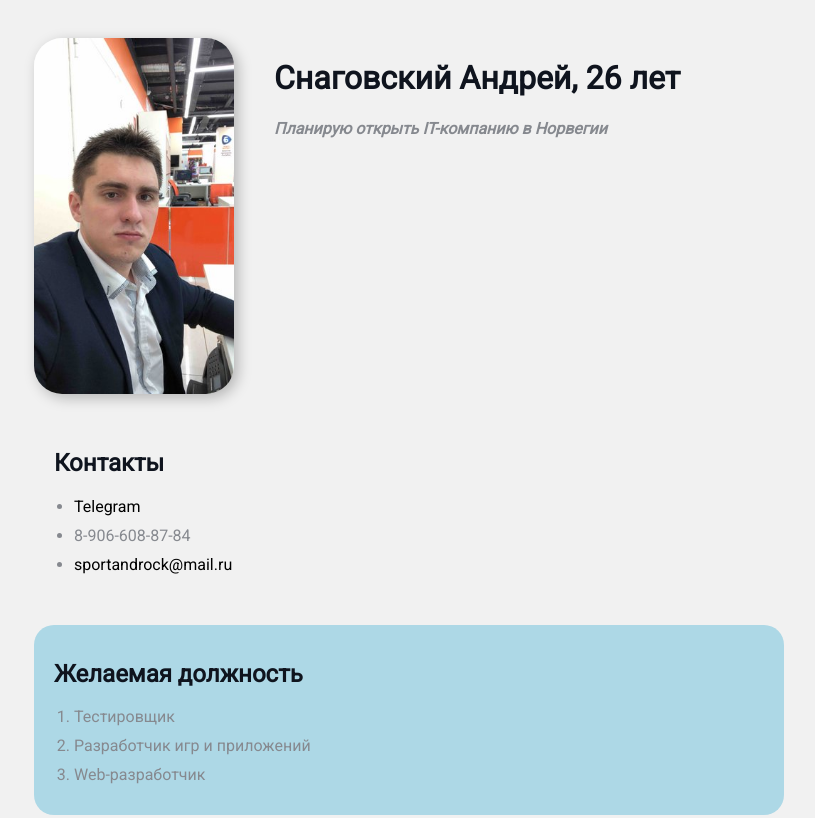
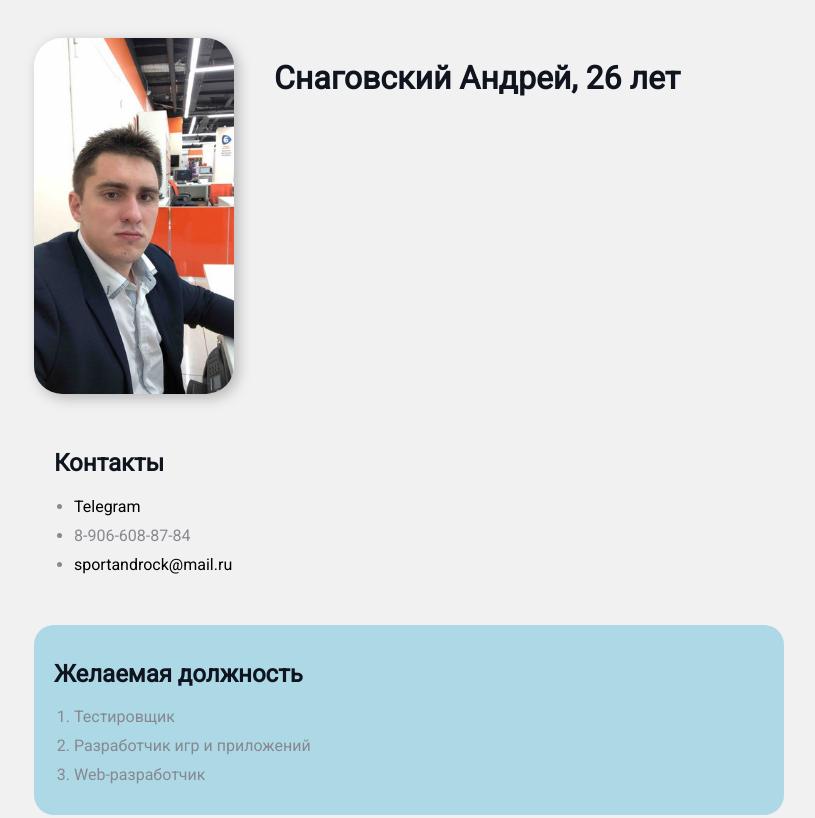
Before and after one commit to IzICatka/Resume, a plain HTML site: page index.html in a window 1280 px wide. Shown: the top 818 px of the page, without its empty margins (231-1046 px from the left). Drawn offline with Linux system fonts and the light colour scheme.

Commit message:
Update index.html

```diff
--- a/index.html
+++ b/index.html
@@ -16,8 +16,6 @@
 
             <div class="info-text">
                 <h1> Снаговский Андрей, 26 лет</h1>
-
-                <p>Планирую открыть IT-компанию в Норвегии</p>
             </div>
 
         </div>
```
